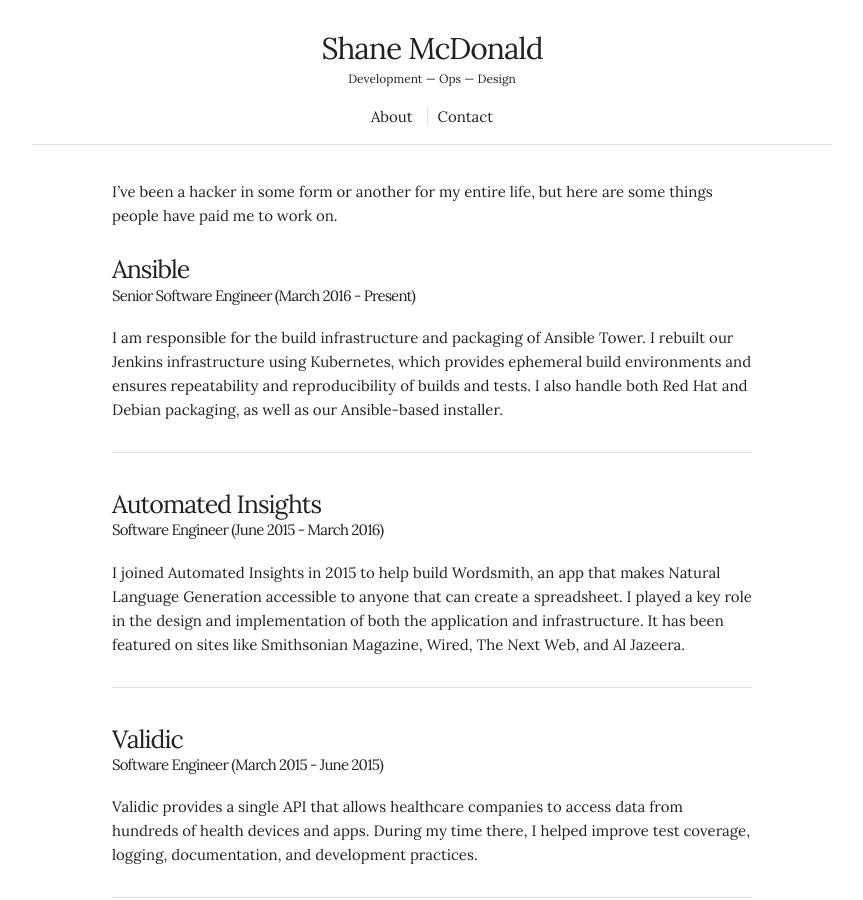
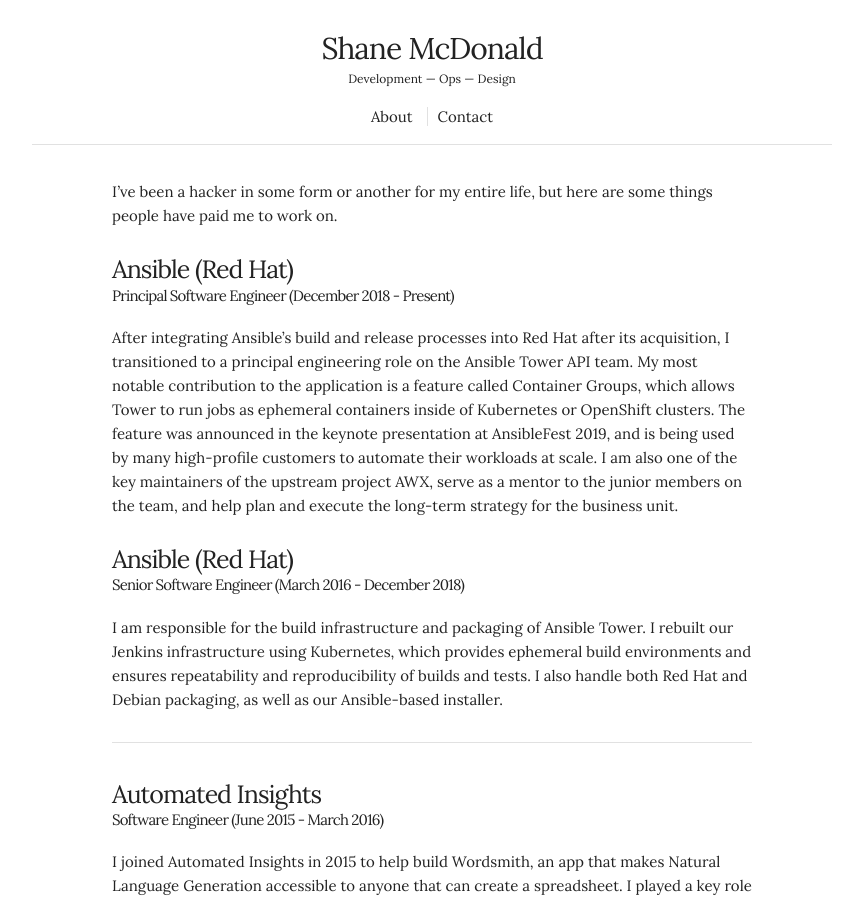
Before and after one commit to shanemcd/shanemcd.github.io, a Jekyll site: the page built from about.md, in a window 1280 px wide and 900 px high. Shown: the whole window, without its empty margins (208-1071 px from the left). Built offline with Jekyll 4.4.1, drawn with Linux system fonts in a browser that asks for light colours.

Commit message:
Update about.md

```diff
--- a/about.md
+++ b/about.md
@@ -6,9 +6,15 @@
 
 I've been a hacker in some form or another for my entire life, but here are some things people have paid me to work on.
 
-### Ansible
+### Ansible (Red Hat)
 
-#### Senior Software Engineer (March 2016 - Present)
+#### Principal Software Engineer (December 2018 - Present)
+
+After integrating Ansible's build and release processes into Red Hat after its acquisition, I transitioned to a principal engineering role on the Ansible Tower API team. My most notable contribution to the application is a feature called Container Groups, which allows Tower to run jobs as ephemeral containers inside of Kubernetes or OpenShift clusters. The feature was announced in the keynote presentation at AnsibleFest 2019, and is being used by many high-profile customers to automate their workloads at scale. I am also one of the key maintainers of the upstream project AWX, serve as a mentor to the junior members on the team, and help plan and execute the long-term strategy for the business unit.
+
+### Ansible (Red Hat)
+
+#### Senior Software Engineer (March 2016 - December 2018)
 
 I am responsible for the build infrastructure and packaging of Ansible Tower. I rebuilt our Jenkins infrastructure using Kubernetes, which provides ephemeral build environments and ensures repeatability and reproducibility of builds and tests. I also handle both Red Hat and Debian packaging, as well as our Ansible-based installer.
 
```
